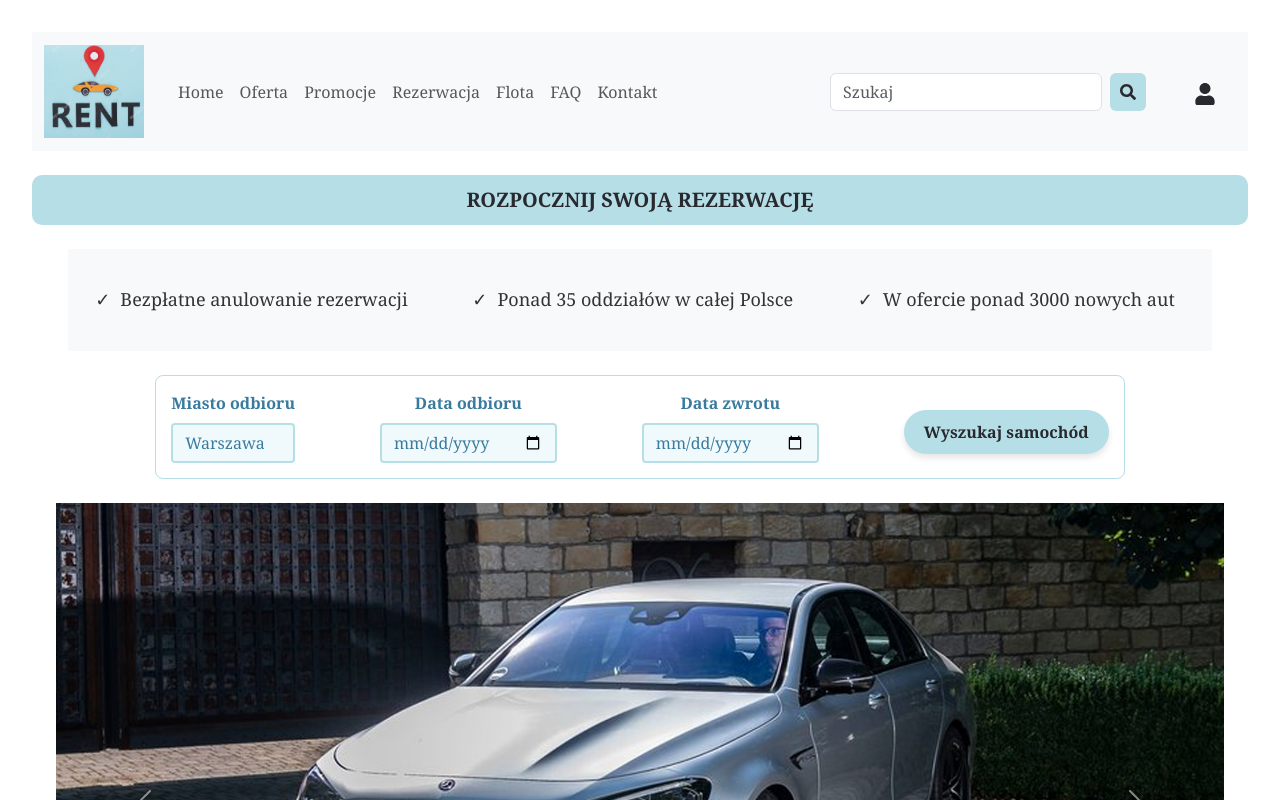
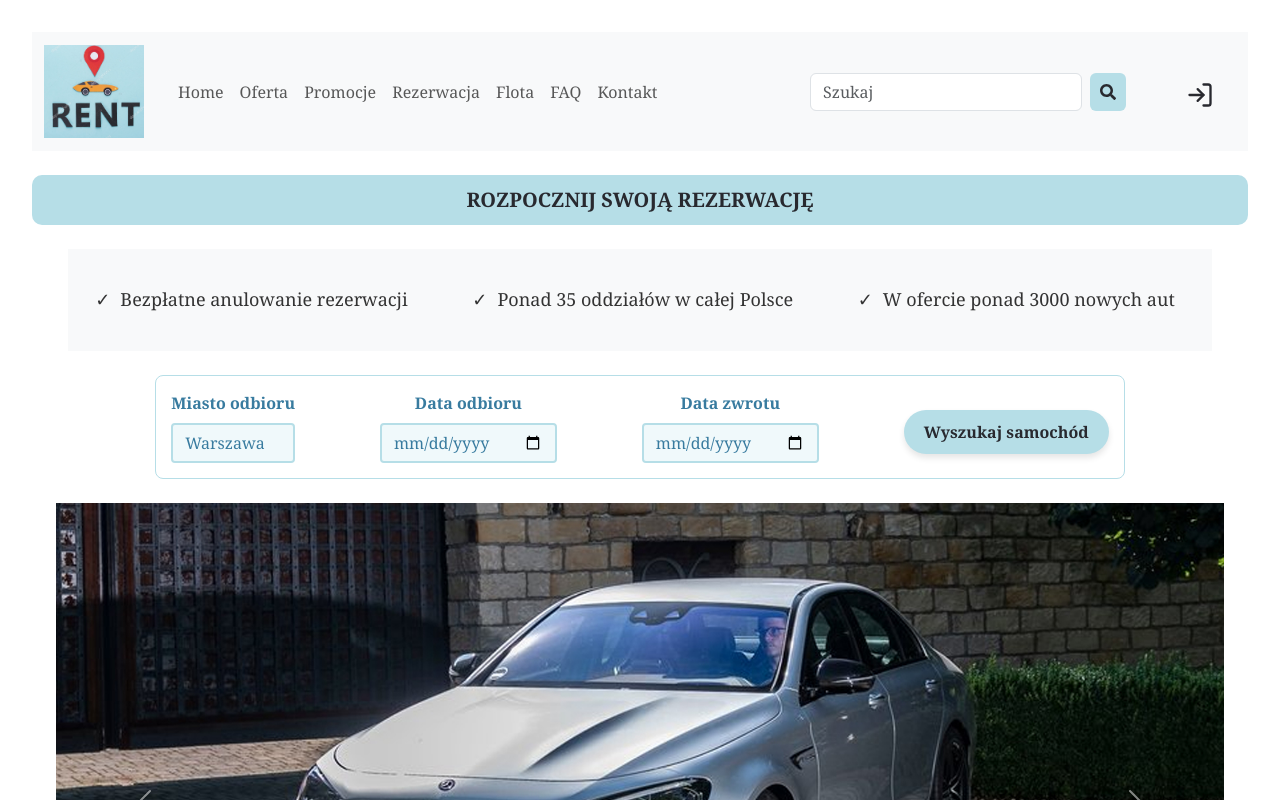
Before and after one commit to annaiwanek/car-rent, a React (Create React App) app: page / in a window 1280 px wide. Shown: the top 800 px of the page. Built offline with nearby package versions, Linux system fonts and the light colour scheme; no server answers.

Commit message:
praca nad ikonami

```diff
--- a/src/components/layout/Layout.css
+++ b/src/components/layout/Layout.css
@@ -79,42 +79,33 @@
     text-decoration: none;
 }
 
-/* Stylizacja ikony logowania */
 
-.login-icon {
+/* Stylizacja ikony wylogowania */
+.nav-icons {
     background: none;
     border: none;
     color: #28292f;
     cursor: pointer;
-    font-size: 22px; /* Dodaj tę linię, aby zwiększyć rozmiar ikony */
-    padding: 0;
-    margin-right: 20px; /* Dodano margines od prawej krawędzi */
+    font-size: 28px; /* Zwiększono rozmiar ikony */
+    margin-right: 10px; /* Dodano margines od prawej krawędzi */
 }
 
-.login-icon:hover {
+.nav-icons:hover {
     color: #28292f; /* Brak zmiany koloru przy najechaniu */
     background: none; /* Brak podświetlenia */
 }
 
-/* Stylizacja ikony wylogowania */
-.logout-icon {
-    background: none;
-    border: none;
-    color: #28292f;
-    cursor: pointer;
-    font-size: 22px; /* Dodaj tę linię, aby zwiększyć rozmiar ikony */
-    margin-right: 20px; /* Dodano margines od prawej krawędzi */
-}
-
-.logout-icon:hover {
-    color: #28292f; /* Brak zmiany koloru przy najechaniu */
-    background: none; /* Brak podświetlenia */
-}
-.login-icon:active
- {
+.nav-icons:active {
     outline: none;
     color: #387b9f;
 }
+
+
+
+/* Zmiana koloru przy najechaniu */
+/* .account-link:hover svg {
+    color: #387b9f;
+} */
 
 /* Stylizacja dymka */
 .tooltip-inner {
@@ -181,7 +172,6 @@
 }
 
 
-
 /* Stylizacja przycisku wyszukiwania */
 .search-btn {
     background-color: #b6dee7; /* Jasnoniebieski */
--- a/src/components/layout/Layout.js
+++ b/src/components/layout/Layout.js
@@ -1,10 +1,11 @@
 import React from 'react';
-import { Container, Nav, Navbar, Button, Form, NavDropdown, Col, Tooltip, OverlayTrigger, Row } from 'react-bootstrap';
+import { Container, Nav, Navbar, Button, Form, Tooltip, OverlayTrigger, Row, Col } from 'react-bootstrap';
 import { Outlet, Link, useNavigate } from 'react-router-dom';
 import Image from 'react-bootstrap/Image';
 import Footer from './Footer';
 import './Layout.css';
-import { FaUser, FaSignOutAlt, FaSearch } from 'react-icons/fa';
+import { FaSearch, FaRegUser  } from 'react-icons/fa'; // Import nowej ikony
+import { FiLogIn, FiLogOut } from 'react-icons/fi'; // Import nowej ikony
 import { useAuth } from '../firebase/AuthContext';
 
 function Layout() {
@@ -37,10 +38,6 @@ function Layout() {
               <Nav.Link as={Link} to="/fleet">Flota</Nav.Link>
               <Nav.Link as={Link} to="/faq">FAQ</Nav.Link>
               <Nav.Link as={Link} to="/contact">Kontakt</Nav.Link>
-              {/* <NavDropdown title="Oddziały" id="navbarScrollingDropdown">
-                <NavDropdown.Item as={Link} to="/warszawa">Warszawa</NavDropdown.Item>
-                <NavDropdown.Item as={Link} to="/krakow">Kraków</NavDropdown.Item>
-              </NavDropdown> */}
             </Nav>
 
             <Form className="d-flex mx-5">
@@ -55,11 +52,11 @@ function Layout() {
                 <OverlayTrigger
                   placement="bottom"
                   delay={{ show: 250, hide: 400 }}
-                  overlay={<Tooltip id="account-tooltip">Konto</Tooltip>}
+                  overlay={<Tooltip id="account-tooltip">Moje konto</Tooltip>}
                 >
-                  <Nav.Link as={Link} to="/account" className="account-link">
-                    Moje Konto
-                  </Nav.Link>
+                  <Button as={Link} to="/account" className="nav-icons">
+                   <FaRegUser/> {/* Użycie nowej ikony */}
+                  </Button>
                 </OverlayTrigger>
               )}
 
@@ -73,13 +70,16 @@ function Layout() {
                 }
               >
                 {!currentUser ? (
-                  <Button as={Link} to="/login" className="login-icon">
-                    <FaUser />
+                  <Button as={Link} to="/login" className="nav-icons">
+                    <FiLogIn /> {/* Użycie nowej ikony */}
                   </Button>
                 ) : (
-                  <Button onClick={handleLogout} className="logout-icon">
-                    <FaSignOutAlt />
+                  <section>
+                  <Button onClick={handleLogout} className="nav-icons">
+                    <FiLogOut /> {/* Użycie nowej ikony */}
                   </Button>
+                  </section>
+
                 )}
               </OverlayTrigger>
             </Nav>
```
